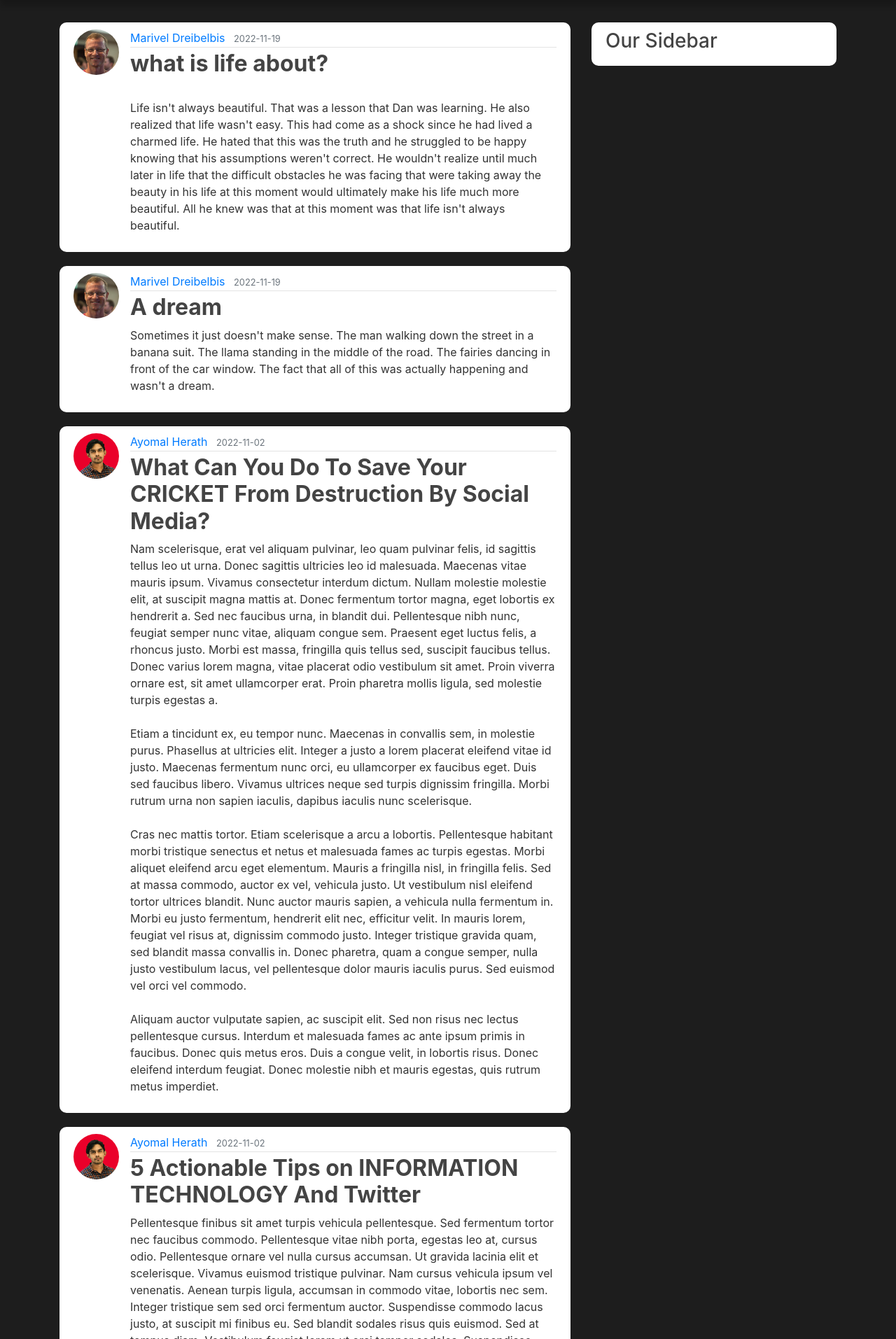
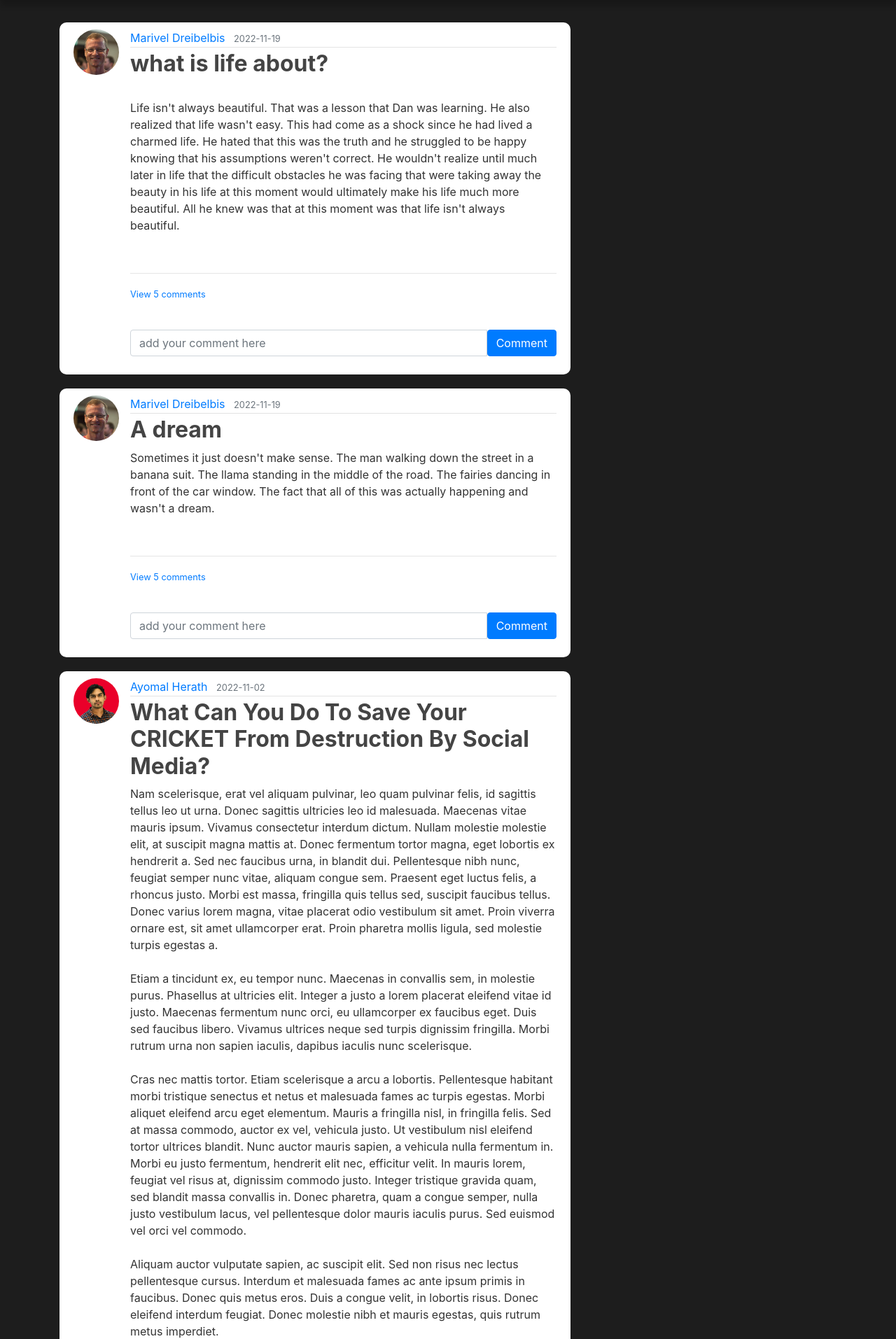
Before and after one commit to ayomal028/ITE-3962-project-social-media-application-with-hate-speech-detection-, a Flask app: page /home in a window 1280 px wide. Shown: the part 80-1993 px from the top of the page at 70% size. Run offline with Flask 2, Linux system fonts and the light colour scheme; data comes from the database, SQL or seed files in the repository; both versions use the stored data as it was after the commit; some libraries are stand-ins or nearby versions.

Commit message:
added commenting

```diff
--- a/HS_detector/blog/templates/home.html
+++ b/HS_detector/blog/templates/home.html
@@ -11,7 +11,55 @@
             </div>
             <h2><a class="article-title font-weight-bold" href="{{ url_for('posts.post', post_id=post.id)}}">{{ post.title }}</a></h2>
             <div class="post-pic">{{ post.picture }}</div>
-            <p class="article-content">{{ post.content }}</p>
+            <div><p class="article-content">{{ post.content }}</p></div>
+            <br><hr>
+
+            <!-- display comments -->
+            <!-- {% for comment in post.comments%} {{ comment.text }} {% endfor %} -->
+            <!-- expand/collapse the comments for the specific post -->
+            <div class="collapse" id="comments-{{post.id}}">
+                 <div class="card card-body" id="comments-expanded-{{post.id}}">
+                    {% for comment in post.comments %}
+                        <div class="d-flex flex-start justify-content-between align-items-center">
+                            <div>
+                                <a href="{{url_for('users.user_posts', username=comment.author.username )}}">{{comment.author.username}}</a>: {{comment.text}}
+                            </div>
+                            <div>
+                                <small class="text-muted">{{comment.date_posted.strftime('%Y-%m-%d')}}</small>
+                                <!-- delete comments -->
+                                {% if current_user.id == comment.user_id or current_user.id == post.user_id %}
+                                    <div class="btn-group">
+                                        <button type="button" class="btn btn-sm btn-primary dropdown-toggle" data-toggle="dropdown"></button>
+                                        <ul class="dropdown-menu">
+                                            <li>
+                                                <a href="/delete-comment/{{comment.id}}" class="dropdown-item">delete</a>
+                                            </li>
+                                        </ul>
+                                    </div>
+                                {% endif %}
+                            </div>
+                        </div>
+                    {% endfor %}
+                </div>
+            </div>
+            <!-- toggle the comments section -->
+            <p class="card-text">
+                {% if post.comments|length > 0 %}
+                <a data-toggle="collapse" href="#comments-{{post.id}}" role="button" aria-expanded="false">
+                    <small>View {{post.comments|length }} comments</small>
+                </a>
+                {% else%}
+                <small class="text-muted">No comments to display</small>
+                {% endif %}
+            </p>
+
+            <br>
+            <!-- add a comment -->
+            <form action="/comment/{{post.id}}" class="input-group mb-3" method="POST">
+                <input type="text" name="text" id="text" class="form-control" placeholder="add your comment here"/>
+                <button type="submit" class="btn btn-primary">Comment</button>
+            </form>
+
             </div>
         </article>
     {% endfor %}
--- a/HS_detector/blog/templates/layout.html
+++ b/HS_detector/blog/templates/layout.html
@@ -78,11 +78,11 @@
             {% endwith %}
             {% block content %}{% endblock %}
           </div>
-          <div class="col-md-4">
-            <div class="content-section">
-              {% block sidebar %}
+          <!-- <div class="col-md-4">
+             <div class="content-section">
+               {% block sidebar %}
                 <h3>Our Sidebar</h3>
-              {% endblock %}
+              {% endblock %} -->
               <!-- <p class='text-muted'>You can put any information here you'd like.
                 <ul class="list-group">
                   <li class="list-group-item list-group-item-light">Latest Posts</li>
@@ -90,8 +90,8 @@
                   <li class="list-group-item list-group-item-light">Calendars</li>
                   <li class="list-group-item list-group-item-light">etc</li>
                 </ul>
-              </p>-->
-            </div>
+              </p>
+            </div> -->
           </div>
         </div>
       </main>
--- a/HS_detector/blog/users/routes.py
+++ b/HS_detector/blog/users/routes.py
@@ -2,7 +2,7 @@ from blog import app
 from flask import render_template, url_for, flash, redirect, request, Blueprint
 from blog import  db, bcrypt
 from blog.users.forms import RegistrationForm, LoginForm, UpdateAccountForm, RequestResetForm, ResetPasswordForm, SearchForm
-from blog.models import User, Post
+from blog.models import User, Post, Comment
 from flask_login import login_user, current_user, logout_user, login_required
 from blog.users.utils import save_picture, send_reset_email
 from flask_mail import Mail
@@ -134,3 +134,39 @@ def search():
 def home():
     form = SearchForm()
     return dict(form=form)
+
+
+#add comments
+@users.route("/comment/<post_id>", methods =["POST"])
+@login_required
+def comment(post_id):
+    text = request.form.get('text')
+
+    if not text:
+        flash('there seems to be no comment typed', category='error')
+    else:
+        post = Post.query.filter_by(id = post_id)
+        if post:
+            comment = Comment(text = text, author=current_user, post_id=post_id)
+            db.session.add(comment)
+            db.session.commit()
+        else:
+            flash('Post does not exist', category='error')
+
+    return redirect(url_for('main.home'))
+
+#delete comments
+@users.route("/delete-comment/<comment_id>")
+@login_required
+def delete_comment(comment_id):
+    comment = Comment.query.filter_by(id=comment_id).first()
+
+    if not comment:
+        flash('there is no such comment', category='error')
+    elif current_user.id != comment.user_id and current_user.id != comment.post.post_id:
+        flash('you do not have permission to delete comments', category='error')
+    else:
+        db.session.delete(comment)
+        db.session.commit()
+
+    return redirect(url_for('main.home'))
```
Also changed, not shown: HS_detector/blog/models.py (+12 -0 lines), HS_detector/migrations/versions/9e68043eab5e_commenttable.py (added, +37 -0 lines), HS_detector/blog/static/profile_pics/251bb1933f08cca9.jpg (added), HS_detector/blog/static/profile_pics/f4235c4b096a76d7.jpg (added), HS_detector/instance/site.db, users/70.jpg (added), 2 other files.
